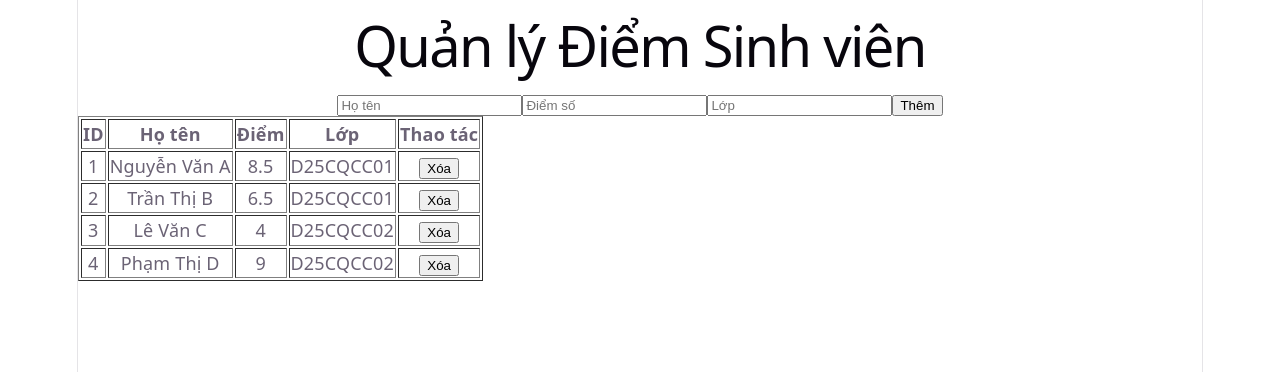
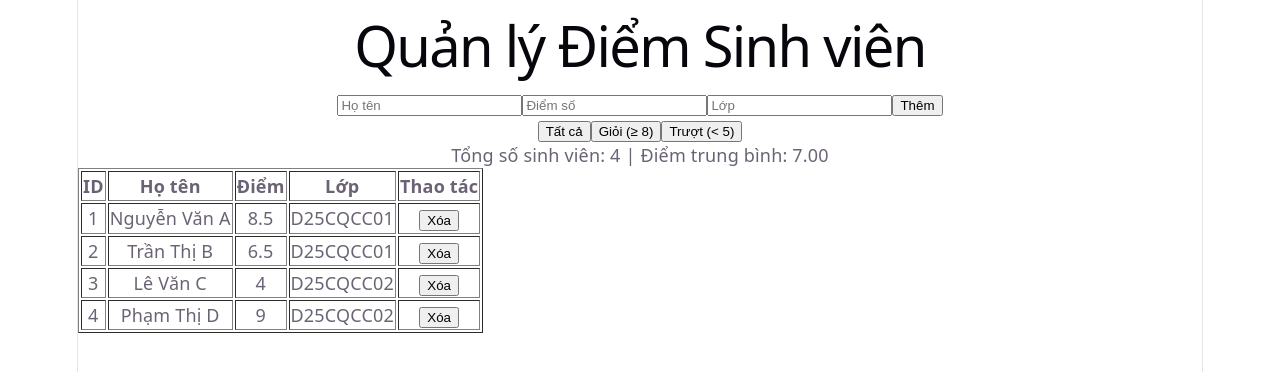
Before and after one commit to TranThiLuong-coder/B25DCCC133_LTW2026, a React (Vite) app: page / in a window 1280 px wide. Shown: the top 372 px of the page. Built offline with nearby package versions, Linux system fonts and the light colour scheme.

Commit message:
Them bo loc gioi/truot va thong ke

```diff
--- a/src/App.jsx
+++ b/src/App.jsx
@@ -9,6 +9,7 @@ const App = () => {
     { id: 3, name: 'Lê Văn C', score: 4, class: 'D25CQCC02' },
     { id: 4, name: 'Phạm Thị D', score: 9, class: 'D25CQCC02' },
   ])
+  const [filter, setFilter] = useState('all')
 
   const handleAdd = (newStudent) => {
     const maxId = students.reduce((max, s) => Math.max(max, s.id), 0)
@@ -19,11 +20,30 @@ const App = () => {
     setStudents(students.filter((s) => s.id !== id))
   }
 
+  const filteredStudents = students.filter((s) => {
+    if (filter === 'good') return s.score >= 8
+    if (filter === 'fail') return s.score < 5
+    return true
+  })
+
+  const total = students.length
+  const average =
+    total === 0 ? 0 : students.reduce((sum, s) => sum + s.score, 0) / total
+
   return (
     <div className="app">
       <h1>Quản lý Điểm Sinh viên</h1>
       <StudentForm onAdd={handleAdd} />
-      <StudentList students={students} onDelete={handleDelete} />
+
+      <div>
+        <button onClick={() => setFilter('all')}>Tất cả</button>
+        <button onClick={() => setFilter('good')}>Giỏi (≥ 8)</button>
+        <button onClick={() => setFilter('fail')}>Trượt (&lt; 5)</button>
+      </div>
+
+      <p>{`Tổng số sinh viên: ${total} | Điểm trung bình: ${average.toFixed(2)}`}</p>
+
+      <StudentList students={filteredStudents} onDelete={handleDelete} />
     </div>
   )
 }
```
